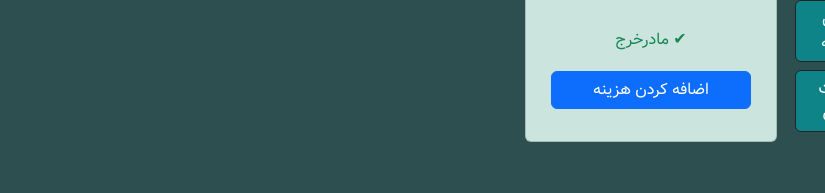
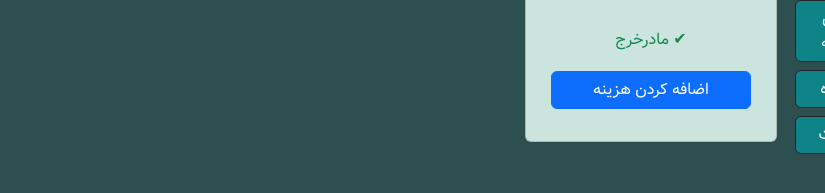
Before and after one commit to arash-gmc/dong, a React (Create React App) app: page / in a window 1280 px wide. Both pictures are taken after a click on the button "با اضافه کردن دوستات شروع کن". Shown: the part 211-404 px from the top of the page, without its empty margins (455-1280 px from the left). Built offline with nearby package versions, Linux system fonts and the light colour scheme.

Commit message:
bug fixed

```diff
--- a/src/components/PeoplesCards.jsx
+++ b/src/components/PeoplesCards.jsx
@@ -293,8 +293,12 @@ class PeoplesCards extends Component {
                                     <a href='./#results'>دیدن نتیجه</a>
                             </button>
                             <button className='btn btn-dark add-people-button mt-2 d-block w-100'
+                                onClick={this.saveData}
+                                >ذخیره
+                            </button>
+                            <button className='btn btn-dark add-people-button mt-2 d-block w-100'
                                 onClick={this.resetAll}
-                                >ریست کردن
+                                >ریست
                             </button>
                         </div>}
                     <div className='col-3 col-md-2 col-lg-1'></div>
--- a/src/components/payCard.jsx
+++ b/src/components/payCard.jsx
@@ -11,12 +11,12 @@ class PayCard extends Component {
         return (
             <div className="mx-1">
                 {personPays.map(pay=>
-                    <div key={pay.id} className='my-1'>
-                        <div className='window-header p-1 text-right border-ganger position-relative' >
+                    <div key={pay.id} className='my-1 position-relative'>
+                        <div className='window-header p-1 text-right border-ganger' onClick={()=>togglePayDisplay(pay.id)}>
                             <span className={errs['pn:'+pay.id]||errs['pa:'+pay.id]||errs['pf:'+pay.id]?'text-danger':''}>{pay.name}</span>
-                            <span className='position-absolute delete-cross rounded-circle' onClick={()=>deletePay(pay.id)}>&#10005;</span>
                             <span className='text-danger'>{errs['pn:'+pay.id] ? '!!!':''}</span>
                         </div>
+                        <span className='position-absolute delete-cross rounded-circle' onClick={()=>deletePay(pay.id)}>&#10005;</span>
                         <div className={pay.show ? 'mx-2 window-body':'zero-height mx-2 window-body'}>
                             <div className='p-3'>
                                 <div className='mb-3'>
--- a/src/styles/payCard.css
+++ b/src/styles/payCard.css
@@ -87,8 +87,7 @@ padding-top: 8px;
     border: 2px solid azure;
     padding: 1px;
     transition: all 0.4s;
-    margin: 1px;
-
+   cursor: pointer;
 }
 
 .delete-cross:hover{
```
